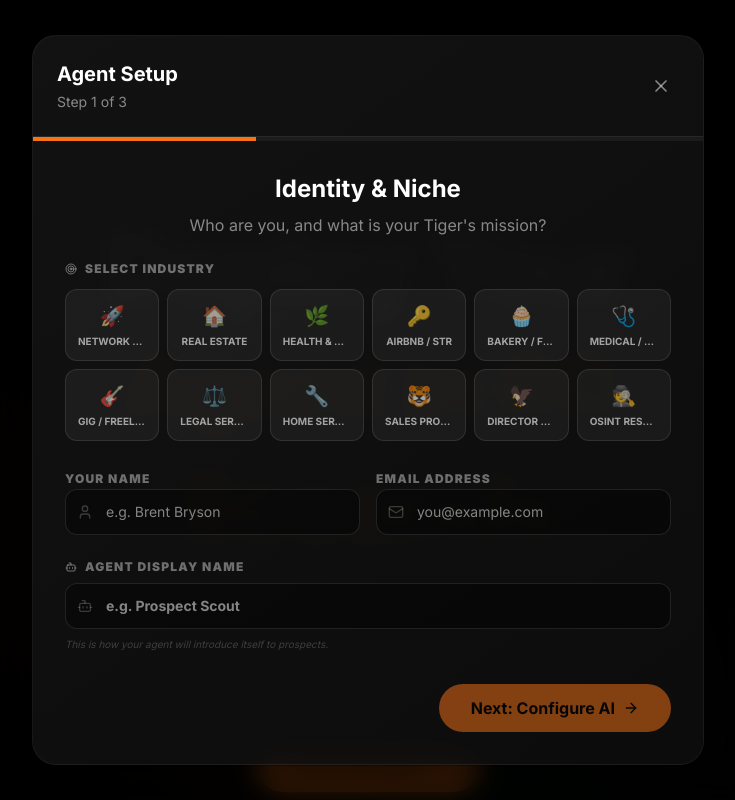
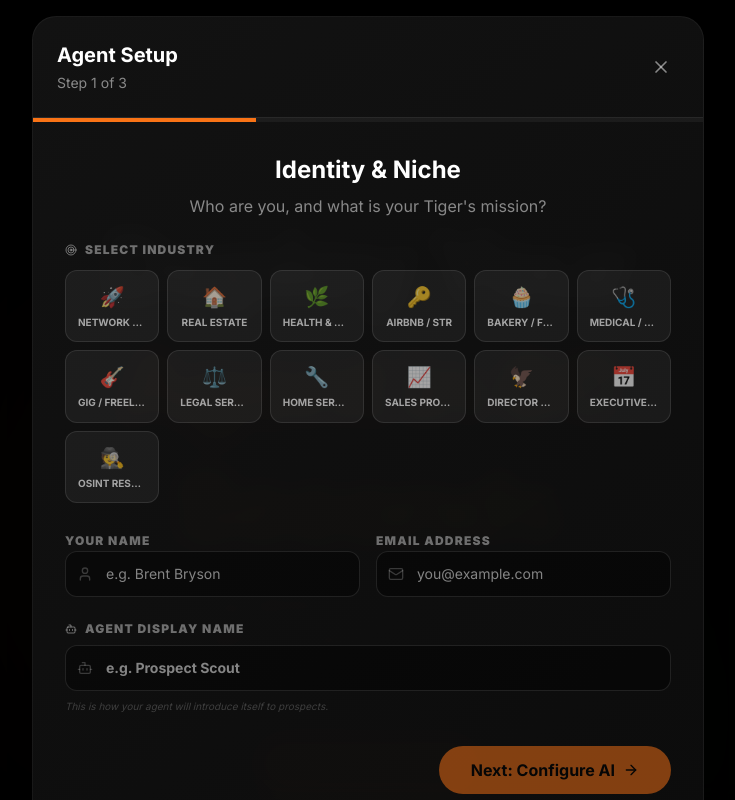
Before and after one commit to bbrysonelite-max/tiger-claw-v4-core, a Next.js app in the folder web-onboarding/: page / in a window 1280 px wide. Both pictures are taken after a click on the button "Launch My Agent". Shown: the top 800 px of the page, without its empty margins (272-1007 px from the left). Built offline with nearby package versions, Linux system fonts and the light colour scheme; no server answers.

Commit message:
feat: inject executive assistant flavor and update iconography

```diff
--- a/web-onboarding/src/components/wizard/StepIdentity.tsx
+++ b/web-onboarding/src/components/wizard/StepIdentity.tsx
@@ -21,8 +21,9 @@ const NICHES = [
     { id: "gig-economy", name: "Gig / Freelance", icon: "🎸" },
     { id: "lawyer", name: "Legal Services", icon: "⚖️" },
     { id: "plumber", name: "Home Services", icon: "🔧" },
-    { id: "sales-tiger", name: "Sales Professional", icon: "🐯" },
+    { id: "sales-tiger", name: "Sales Professional", icon: "📈" },
     { id: "director-of-operations", name: "Director of Ops", icon: "🦅" },
+    { id: "executive-assistant", name: "Executive Assistant", icon: "📅" },
     { id: "intelligence-specialist", name: "OSINT Researcher", icon: "🕵️" },
 ];
 
```
